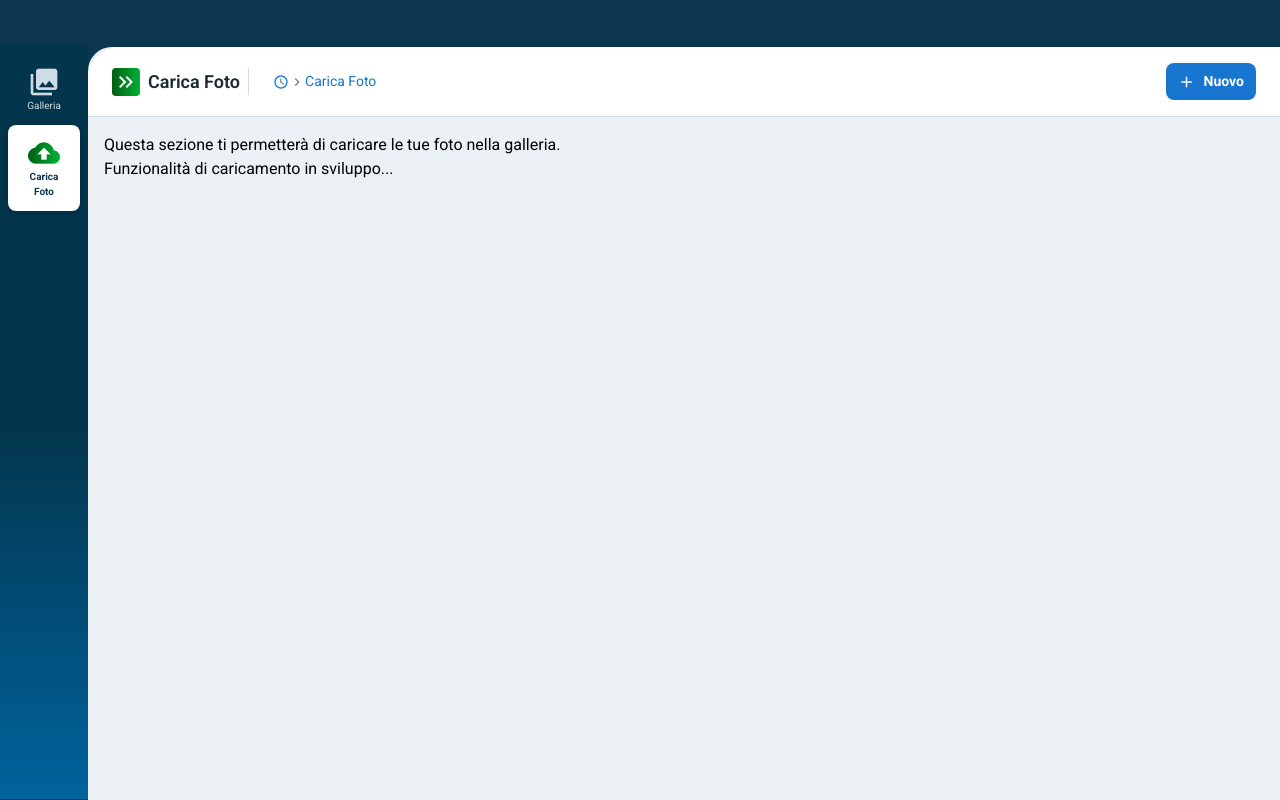
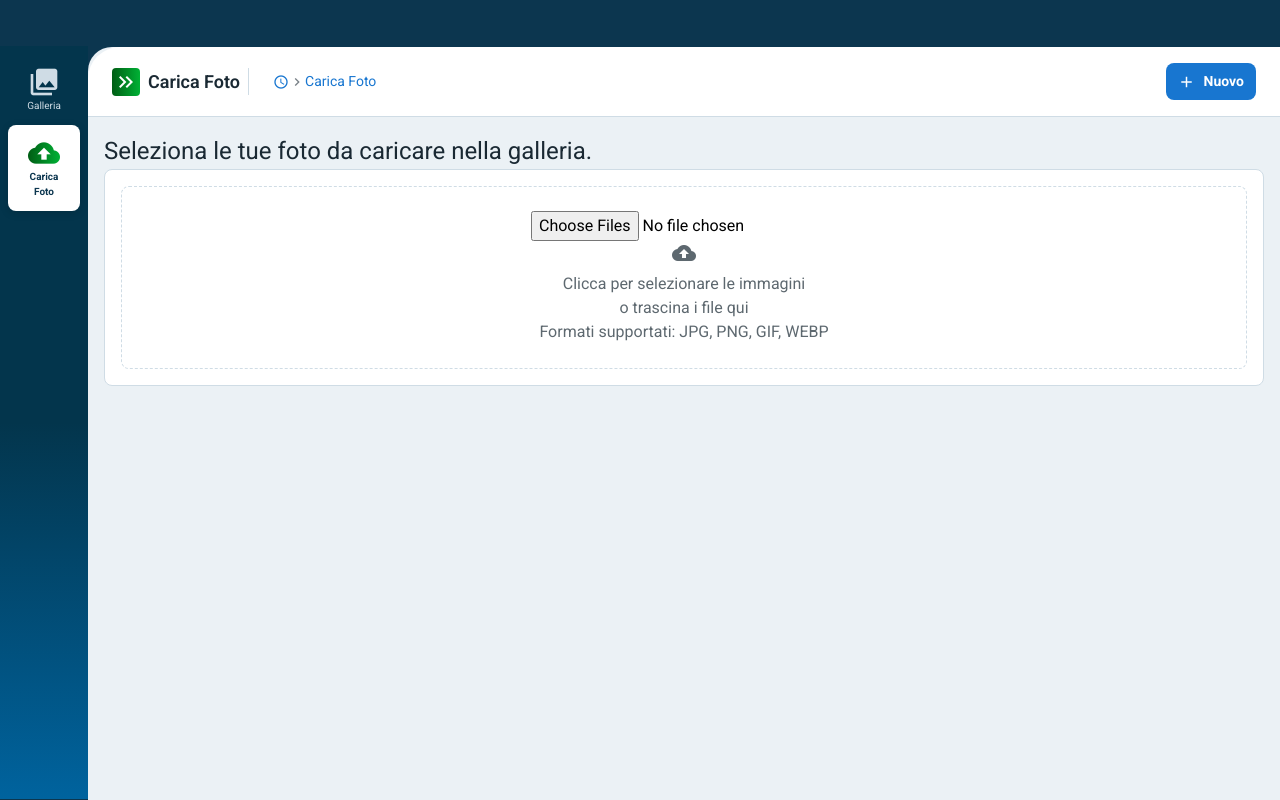
Before and after one commit to AndreanaPerla/progetto-fe-digitalpa, a Vue app in the folder photo-gallery/: page /upload in a window 1280 px wide. Built offline with nearby package versions, Linux system fonts and the light colour scheme.

Commit message:
set Upload form

```diff
--- a/photo-gallery/src/components/PageHeader.vue
+++ b/photo-gallery/src/components/PageHeader.vue
@@ -52,7 +52,7 @@
 
       <!-- btn -->
       <div class="header-actions">
-        <button @click="handleNewClick" class="new-btn">
+        <button @click="handleNewClick" class="blue-btn">
           <span class="material-icons">add</span>
           Nuovo
         </button>
@@ -77,7 +77,7 @@ export default {
 
     const showSidebarToggle = computed(() => {
       // Nascondi il bottone sidebar per route che non hanno submenu
-      return route.name !== 'PhotoDetail';
+      return route.name !== "PhotoDetail";
     });
 
     const toggleSidebar = () => {
--- a/photo-gallery/src/style/_general.css
+++ b/photo-gallery/src/style/_general.css
@@ -65,6 +65,7 @@ body {
   right: 0;
   height: 47px;
   background-color: var(--main-color);
+  z-index: 99;
 }
 
 .main-content {
@@ -131,3 +132,27 @@ body {
   margin: 0;
   font-weight: 500;
 }
+
+.blue-btn {
+  display: flex;
+  align-items: center;
+  gap: var(--space-xs);
+  background-color: var(--blue);
+  color: white;
+  border: none;
+  border-radius: var(--radius-sm);
+  padding: var(--space-xs) var(--space-sm);
+  font-size: var(--font-size-sm);
+  font-weight: 700;
+  cursor: pointer;
+  transition: transform 0.2s ease, box-shadow 0.2s ease;
+}
+
+.blue-btn:hover {
+  transform: translateY(-1px);
+  box-shadow: 0 4px 8px rgba(0, 0, 0, 0.15);
+}
+
+.blue-btn .material-icons {
+  font-size: var(--font-size-lg);
+}
--- a/photo-gallery/src/style/_pageHeader.css
+++ b/photo-gallery/src/style/_pageHeader.css
@@ -32,30 +32,6 @@
 .header-actions {
   display: flex;
   align-items: center;
-}
-
-.new-btn {
-  display: flex;
-  align-items: center;
-  gap: var(--space-xs);
-  background-color: var(--blue);
-  color: white;
-  border: none;
-  border-radius: var(--radius-sm);
-  padding: var(--space-xs) var(--space-sm);
-  font-size: var(--font-size-sm);
-  font-weight: 700;
-  cursor: pointer;
-  transition: transform 0.2s ease, box-shadow 0.2s ease;
-}
-
-.new-btn:hover {
-  transform: translateY(-1px);
-  box-shadow: 0 4px 8px rgba(0, 0, 0, 0.15);
-}
-
-.new-btn .material-icons {
-  font-size: var(--font-size-lg);
 }
 
 .sidebar-toggle-btn {
--- a/photo-gallery/src/style/_photoDetails.css
+++ b/photo-gallery/src/style/_photoDetails.css
@@ -54,7 +54,6 @@
   position: relative;
   width: 100%;
   background-color: var(--white);
-  border-radius: var(--radius-sm);
   overflow: hidden;
 }
 
--- /dev/null
+++ b/photo-gallery/src/style/_upload.css
@@ -0,0 +1,82 @@
+.title {
+  font-size: var(--font-size-2xl);
+  color: var(--content);
+  font-weight: 400;
+}
+
+.upload-form-container {
+  background-color: var(--white);
+  border-radius: var(--radius-sm);
+  padding: var(--space-md);
+  border: 1px solid var(--grey);
+}
+
+.upload-form {
+  border: 1px dashed var(--grey);
+  border-radius: var(--radius-sm);
+  padding: var(--space-lg);
+  text-align: center;
+  cursor: pointer;
+}
+
+.upload-form:hover {
+  border-color: var(--blue);
+}
+
+.upload-instructions {
+  font-size: var(--font-size-base);
+  color: var(--content);
+  opacity: 0.7;
+  font-weight: 400;
+}
+
+.upload-remove {
+  display: flex;
+  align-items: center;
+  justify-content: space-between;
+  font-size: var(--font-size-sm);
+}
+
+.upload-remove p {
+  color: var(--content);
+  opacity: 0.7;
+}
+
+.upload-remove button:hover {
+  text-decoration: underline;
+}
+
+.upload-photo {
+  border-radius: var(--radius-sm);
+  overflow: hidden;
+  transition: transform 0.3s ease, box-shadow 0.3s ease;
+  object-fit: cover;
+  transform: translateZ(0);
+  height: 30vh;
+  width: 100%;
+}
+
+.upload-photo:hover {
+  transform: translateY(-1px) translateZ(0);
+  box-shadow: 0 4px 8px rgba(0, 0, 0, 0.1);
+}
+
+.remove-btn {
+  position: absolute;
+  top: var(--space-xs);
+  right: var(--space-xs);
+  color: var(--white);
+  border-radius: 50%;
+  width: var(--space-lg);
+  height: var(--space-lg);
+  display: flex;
+  align-items: center;
+  justify-content: center;
+  transition: opacity 0.3s ease, background-color 0.3s ease;
+}
+
+.upload-name {
+  font-size: var(--font-size-sm);
+  color: var(--content);
+  font-weight: 400;
+}
--- a/photo-gallery/src/style/style.css
+++ b/photo-gallery/src/style/style.css
@@ -3,6 +3,7 @@
 @import url("./_pageHeader.css");
 @import url("./_gallery.css");
 @import url("./_photoDetails.css");
+@import url("./_upload.css");
 
 @tailwind base;
 @tailwind components;
--- a/photo-gallery/src/views/Gallery.vue
+++ b/photo-gallery/src/views/Gallery.vue
@@ -8,7 +8,7 @@
   </div>
 
   <!-- main content -->
-  <div v-else class="container m-auto">
+  <div v-else class="container mx-auto">
     <div v-if="error" class="text-center text-red-600">
       <p>Errore nel caricamento: {{ error }}</p>
     </div>
--- a/photo-gallery/src/views/PhotoDetail.vue
+++ b/photo-gallery/src/views/PhotoDetail.vue
@@ -8,7 +8,7 @@
   </div>
 
   <!-- photo content -->
-  <div v-else-if="photo" class="container m-auto">
+  <div v-else-if="photo" class="container mx-auto">
     <div class="mb-6">
       <button @click="$router.go(-1)" class="back-btn">← Indietro</button>
     </div>
--- a/photo-gallery/src/views/Upload.vue
+++ b/photo-gallery/src/views/Upload.vue
@@ -1,14 +1,132 @@
 <template>
-  <div class="text-center">
-    <p class="text-lg text-gray-600 mb-8">
-      Questa sezione ti permetterà di caricare le tue foto nella galleria.
-    </p>
-    <p class="text-gray-500">Funzionalità di caricamento in sviluppo...</p>
+  <div class="container mx-auto">
+    <div class="text-center mb-8">
+      <p class="title">Seleziona le tue foto da caricare nella galleria.</p>
+    </div>
+
+    <!-- form -->
+    <div class="upload-form-container mb-8">
+      <div class="upload-form">
+        <input
+          type="file"
+          ref="fileInput"
+          @change="handleFileSelect"
+          multiple
+          accept="image/*"
+          class="hidden"
+          id="imageUpload"
+        />
+        <label for="imageUpload" class="cursor-pointer">
+          <div class="upload-instructions">
+            <span class="material-icons mx-auto text-6xl"> cloud_upload </span>
+            <p class="font-medium">Clicca per selezionare le immagini</p>
+            <p class="mt-2">o trascina i file qui</p>
+            <p class="mt-3">Formati supportati: JPG, PNG, GIF, WEBP</p>
+          </div>
+        </label>
+      </div>
+
+      <div v-if="selectedImages.length > 0" class="mt-4">
+        <div class="upload-remove my-2">
+          <p>{{ selectedImages.length }} immagini selezionate</p>
+          <button @click="clearSelection" class="text-red-600">
+            Rimuovi tutte
+          </button>
+        </div>
+      </div>
+    </div>
+
+    <!-- grid of selected images -->
+    <div v-if="selectedImages.length > 0" class="upload-form-container">
+      <h3 class="photo-title mb-4">Anteprima immagini</h3>
+      <div class="grid grid-cols-2 md:grid-cols-3 lg:grid-cols-4 gap-4">
+        <div
+          v-for="(image, index) in selectedImages"
+          :key="index"
+          class="relative group"
+        >
+          <img :src="image.url" :alt="image.name" class="upload-photo" />
+          <button
+            @click="removeImage(index)"
+            class="remove-btn bg-red-600 opacity-0 group-hover:opacity-100 hover:bg-red-700"
+          >
+            ×
+          </button>
+          <p class="upload-name mt-1">{{ image.name }}</p>
+        </div>
+      </div>
+
+      <div class="mt-8 flex justify-center">
+        <button @click="uploadImages" class="blue-btn">
+          Carica {{ selectedImages.length }} immagini
+        </button>
+      </div>
+    </div>
   </div>
 </template>
 
 <script>
+import { ref } from "vue";
+
 export default {
   name: "Upload",
+  setup() {
+    const selectedImages = ref([]);
+
+    const handleFileSelect = (event) => {
+      const files = Array.from(event.target.files);
+
+      // only keep image files
+      const imageFiles = files.filter((file) => {
+        const isImage = file.type.startsWith("image/");
+        if (!isImage) {
+          console.warn(`File "${file.name}" non è un'immagine valida`);
+        }
+        return isImage;
+      });
+
+      // create image objects with URL for preview
+      imageFiles.forEach((file) => {
+        const reader = new FileReader();
+        reader.onload = (e) => {
+          selectedImages.value.push({
+            file: file,
+            name: file.name,
+            url: e.target.result,
+            size: file.size,
+          });
+        };
+        reader.readAsDataURL(file);
+      });
+
+      // reset the input to allow selecting the same file again
+      event.target.value = "";
+    };
+
+    const removeImage = (index) => {
+      selectedImages.value.splice(index, 1);
+    };
+
+    const clearSelection = () => {
+      selectedImages.value = [];
+    };
+
+    const uploadImages = () => {
+      // here you would implement the actual upload logic
+      console.log("Uploading", selectedImages.value.length, "images");
+      // for now, just show a message
+      alert(
+        `Funzionalità di caricamento in sviluppo. ${selectedImages.value.length} immagini pronte per il caricamento.`
+      );
+    };
+
+    return {
+      selectedImages,
+      handleFileSelect,
+      removeImage,
+      clearSelection,
+      uploadImages,
+    };
+  },
 };
 </script>
```
